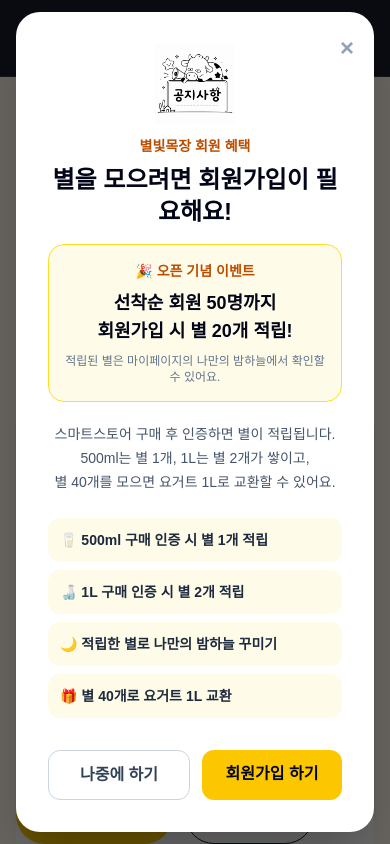
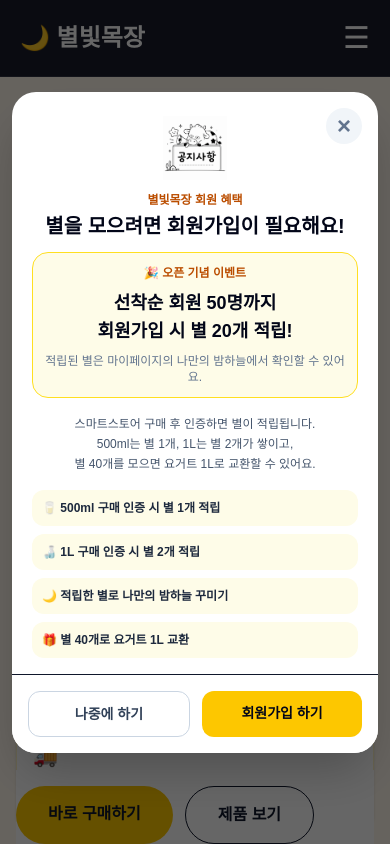
Before and after one commit to starlight-farm/starlight-farm, a Next.js app: page / in a window 390 px wide. Both pictures are taken after a click on the button "7일간 보지 않기". Shown: the top 844 px of the page. Built offline with nearby package versions, Linux system fonts and the light colour scheme.

Commit message:
모바일 회원가입 팝업 개선

```diff
--- a/app/page.tsx
+++ b/app/page.tsx
@@ -112,30 +112,32 @@ export default function Home() {
       )}
 
       {showSignupPopup && (
-        <div className="fixed inset-0 z-[9998] flex items-center justify-center bg-black/60 p-4">
-          <div className="relative w-full max-w-md rounded-3xl bg-white p-8 text-center shadow-2xl">
+        <div className="fixed inset-0 z-[9998] flex items-center justify-center bg-black/60 p-3">
+          <div className="relative flex max-h-[88vh] w-full max-w-md flex-col overflow-hidden rounded-3xl bg-white text-center shadow-2xl">
             <button
               onClick={() => setShowSignupPopup(false)}
-              className="absolute right-5 top-5 text-2xl font-bold text-slate-400 hover:text-slate-900"
+              className="absolute right-4 top-4 z-20 flex h-9 w-9 items-center justify-center rounded-full bg-slate-100 text-2xl font-bold text-slate-500 hover:text-slate-900"
             >
               ×
             </button>
 
+            <div className="overflow-y-auto px-5 pb-4 pt-6">
               <img
                 src="/images/byulbit.png"
                 alt="별빛이"
-              className="mx-auto mb-3 h-20 w-20 object-contain sm:h-28 sm:w-28"
+                className="mx-auto mb-3 h-16 w-16 object-contain sm:h-28 sm:w-28"
               />
 
-            <p className="mb-2 text-sm font-bold text-amber-700">
+              <p className="mb-1 text-xs font-bold text-amber-700 sm:text-sm">
                 별빛목장 회원 혜택
               </p>
 
-            <h2 className="mb-4 text-2xl font-black text-slate-950">
+              <h2 className="mb-3 text-xl font-black text-slate-950 sm:text-2xl">
                 별을 모으려면 회원가입이 필요해요!
               </h2>
-            <div className="mb-5 rounded-2xl border border-yellow-300 bg-yellow-50 p-4">
-              <p className="text-sm font-bold text-amber-700">
+
+              <div className="mb-4 rounded-2xl border border-yellow-300 bg-yellow-50 p-3">
+                <p className="text-xs font-bold text-amber-700">
                   🎉 오픈 기념 이벤트
                 </p>
 
@@ -149,7 +151,8 @@ export default function Home() {
                   적립된 별은 마이페이지의 나만의 밤하늘에서 확인할 수 있어요.
                 </p>
               </div>
-            <p className="mb-6 text-sm leading-6 text-slate-600">
+
+              <p className="mb-4 text-xs leading-5 text-slate-600 sm:text-sm sm:leading-6">
                 스마트스토어 구매 후 인증하면 별이 적립됩니다.
                 <br />
                 500ml는 별 1개, 1L는 별 2개가 쌓이고,
@@ -157,35 +160,36 @@ export default function Home() {
                 별 40개를 모으면 요거트 1L로 교환할 수 있어요.
               </p>
 
-            <div className="mb-4 grid gap-2 text-left text-sm">
-              <div className="rounded-xl bg-yellow-50 p-3 font-bold text-slate-800">
+              <div className="grid gap-2 text-left text-xs sm:text-sm">
+                <div className="rounded-xl bg-yellow-50 p-2.5 font-bold text-slate-800 sm:p-3">
                   🥛 500ml 구매 인증 시 별 1개 적립
                 </div>
 
-              <div className="rounded-xl bg-yellow-50 p-3 font-bold text-slate-800">
+                <div className="rounded-xl bg-yellow-50 p-2.5 font-bold text-slate-800 sm:p-3">
                   🍶 1L 구매 인증 시 별 2개 적립
                 </div>
 
-              <div className="rounded-xl bg-yellow-50 p-3 font-bold text-slate-800">
+                <div className="rounded-xl bg-yellow-50 p-2.5 font-bold text-slate-800 sm:p-3">
                   🌙 적립한 별로 나만의 밤하늘 꾸미기
                 </div>
 
-              <div className="rounded-xl bg-yellow-50 p-3 font-bold text-slate-800">
+                <div className="rounded-xl bg-yellow-50 p-2.5 font-bold text-slate-800 sm:p-3">
                   🎁 별 40개로 요거트 1L 교환
                 </div>
               </div>
+            </div>
 
-            <div className="sticky bottom-0 flex gap-3 bg-white pt-4">
+            <div className="flex gap-3 border-t bg-white p-4">
               <button
                 onClick={() => setShowSignupPopup(false)}
-                className="flex-1 rounded-xl border border-slate-300 py-3 font-bold text-slate-700"
+                className="flex-1 rounded-xl border border-slate-300 py-3 text-sm font-bold text-slate-700"
               >
                 나중에 하기
               </button>
 
               <Link
                 href="/signup"
-                className="flex-1 rounded-xl bg-yellow-400 py-3 font-bold text-slate-950 hover:bg-yellow-300"
+                className="flex-1 rounded-xl bg-yellow-400 py-3 text-sm font-bold text-slate-950 hover:bg-yellow-300"
               >
                 회원가입 하기
               </Link>
```
Lines whose indentation alone changed are shown as unchanged.
